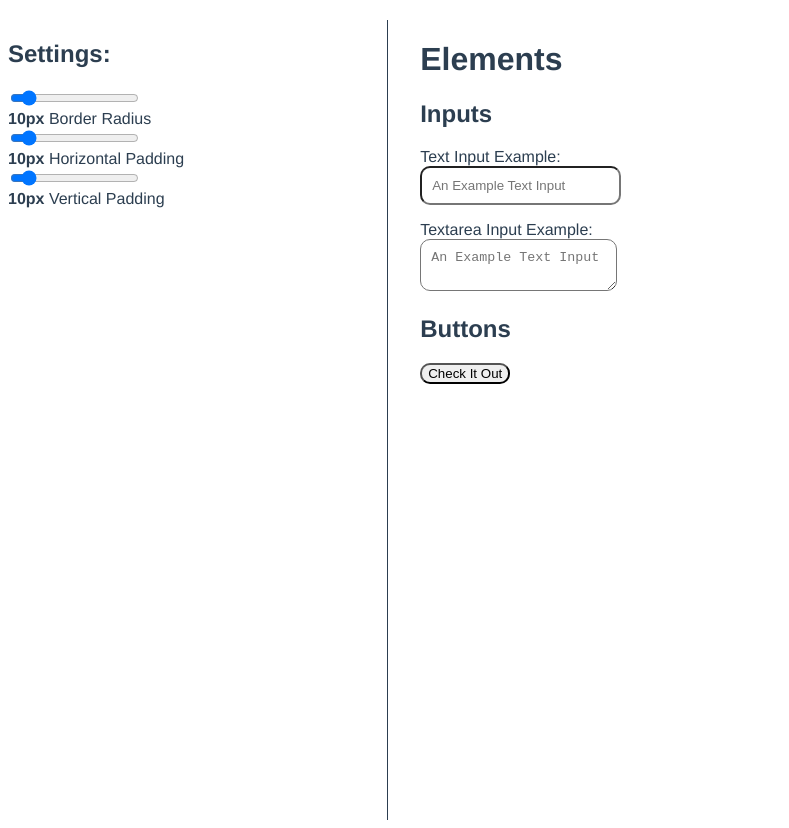
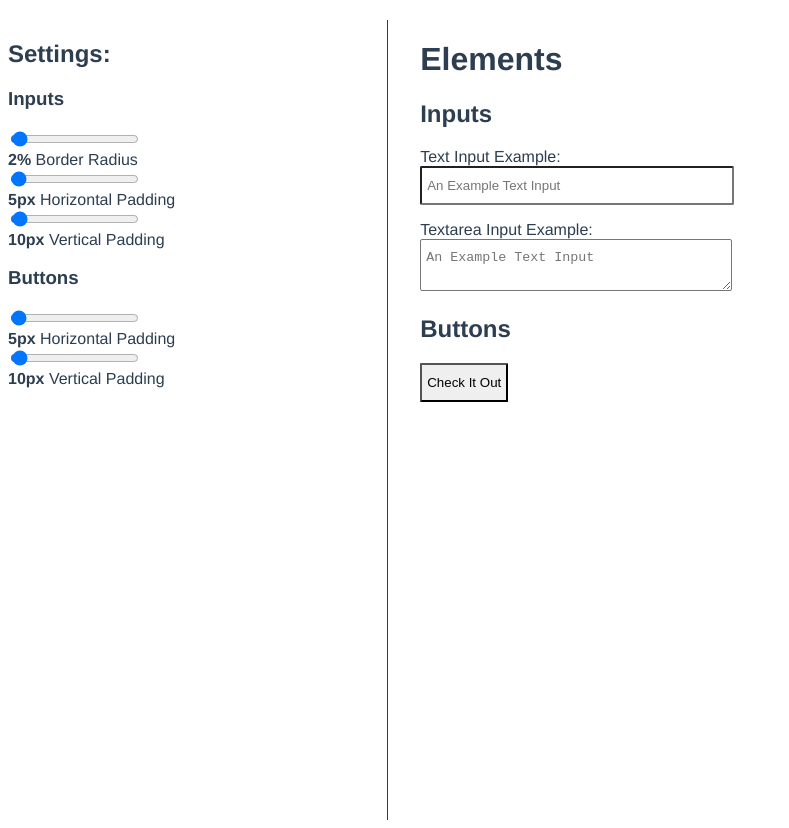
Before and after one commit to drinkingtheink/form-styler, a Vue app: page / in a window 1280 px wide. Shown: the whole page, without its empty margins (0-789 px from the left). Built offline with nearby package versions, Linux system fonts and the light colour scheme.

Commit message:
better defaults

```diff
--- a/src/App.vue
+++ b/src/App.vue
@@ -25,4 +25,8 @@ export default {
 label {
   display: block;
 }
+
+input[type=text], textarea {
+  min-width: 300px;
+}
 </style>
--- a/src/components/AppStage.vue
+++ b/src/components/AppStage.vue
@@ -3,6 +3,7 @@
     <div class="left-pane controls">
       <h2>Settings:</h2>
 
+      <h3>Inputs</h3>
       <input
         @input="handleBorderRadiusUpdate"
         type="range"
@@ -10,9 +11,9 @@
         name="borderRadiusInput"
         min="0"
         max="100"
-        value="10"
+        value="2"
       />
-      <label for="borderRadiusInput"><strong>{{ borderRadius }}px</strong> Border Radius</label>
+      <label for="borderRadiusInput"><strong>{{ borderRadius }}%</strong> Border Radius</label>
 
       <input
         @input="handleInputHorPaddingUpdate"
@@ -20,8 +21,8 @@
         id="horPaddingInput"
         name="horPaddingInput"
         min="0"
-        max="100"
-        value="10"
+        max="500"
+        value="5"
       />
       <label for="horPaddingInput"><strong>{{ inputHorPadding }}px</strong> Horizontal Padding</label>
 
@@ -31,10 +32,35 @@
         id="vertPaddingInput"
         name="vertPaddingInput"
         min="0"
-        max="100"
+        max="500"
         value="10"
       />
       <label for="vertPaddingInput"><strong>{{ inputVertPadding }}px</strong> Vertical Padding</label>
+
+      <h3>Buttons</h3>
+
+      <input
+        @input="handleBtnHorPaddingUpdate"
+        type="range"
+        id="btnHorPaddingInput"
+        name="btnHorPaddingInput"
+        min="0"
+        max="500"
+        value="5"
+      />
+      <label for="btnHorPaddingInput"><strong>{{ btnHorPadding }}px</strong> Horizontal Padding</label>
+
+
+      <input
+        @input="handleBtnVertPaddingUpdate"
+        type="range"
+        id="btnVertPaddingInput"
+        name="btnVertPaddingInput"
+        min="0"
+        max="500"
+        value="10"
+      />
+      <label for="btnVertPaddingInput"><strong>{{ btnVertPadding }}px</strong> Vertical Padding</label>
     </div>
 
     <div class="right-pane">
@@ -52,7 +78,8 @@
         :borderColor="borderColor"
         :borderRadius="borderRadius"
         :borderWidth="borderWidth"
-        :inputPadding="inputPadding"
+        :btnHorPadding="btnHorPadding"
+        :btnVertPadding="btnVertPadding"
       />
     </div>
   </main>
@@ -73,11 +100,15 @@ export default {
   },
   data() {
     return {
-      borderRadius: 10,
+      borderRadius: 2,
       borderWidth: 0,
       borderColor: 0,
-      inputHorPadding: 10,
+      inputHorPadding: 5,
       inputVertPadding: 10,
+      btnHorPadding: 5,
+      btnVertPadding: 10,
+      activeColor: null,
+      secondaryColor: null,
     }
   },
   methods: {
@@ -89,6 +120,12 @@ export default {
     },
     handleInputVertPaddingUpdate(e) {
       this.inputVertPadding = e.target.value;
+    },
+    handleBtnHorPaddingUpdate(e) {
+      this.btnHorPadding = e.target.value;
+    },
+    handleBtnVertPaddingUpdate(e) {
+      this.btnVertPadding = e.target.value;
     },
   }
 }
--- a/src/components/Buttons.vue
+++ b/src/components/Buttons.vue
@@ -15,13 +15,14 @@ export default {
     borderRadius: String,
     borderWidth: String,
     borderColor: String,
-    inputPadding: String,
+    btnHorPadding: String,
+    btnVertPadding: String,
   },
   computed: {
       btnStyles() {
           return {
-              'borderRadius': `${this.borderRadius}px`,
-              'padding': `${this.inputPadding}px`,
+              'borderRadius': `${this.borderRadius}%`,
+              'padding': `${this.btnVertPadding}px ${this.btnHorPadding}px`,
           }
       }
   }
```
